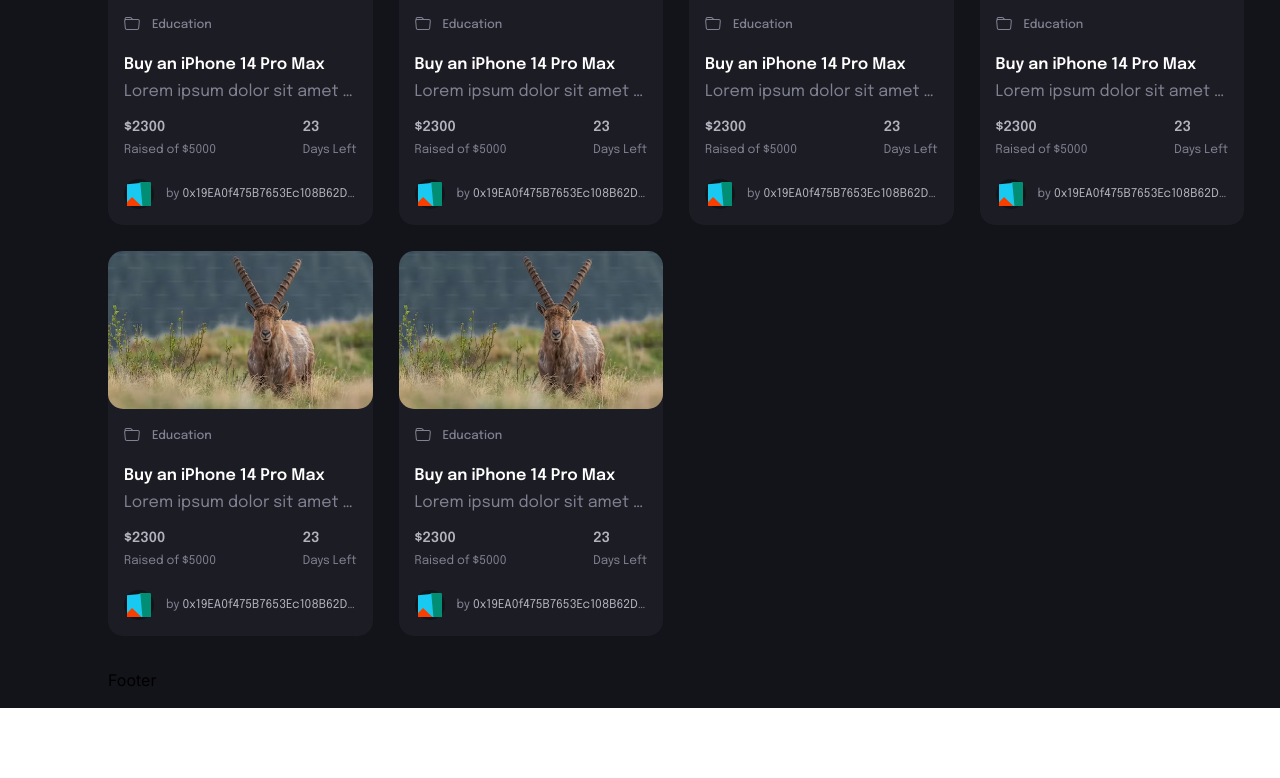
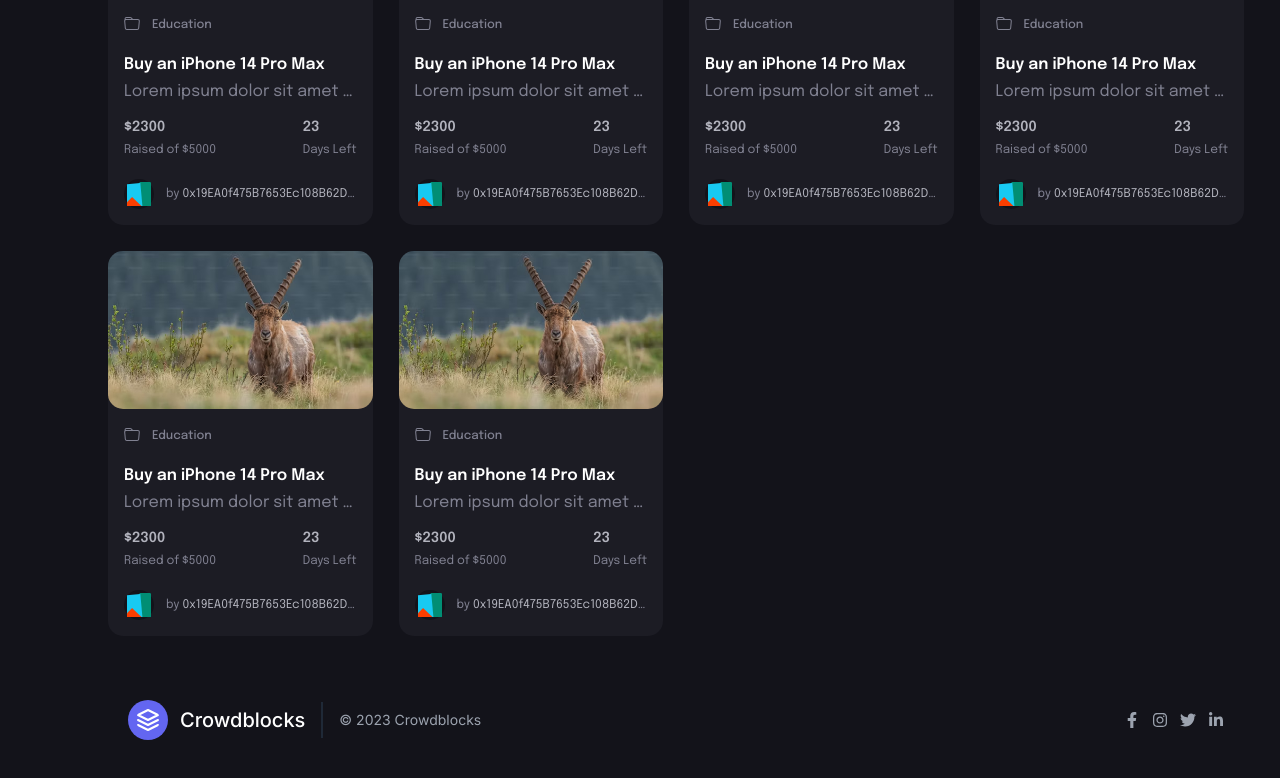
Before and after one commit to anoopraju31/crowdblocks, a Next.js app: page /profile in a window 1280 px wide. Shown: the part 1129-1907 px from the top of the page. Before the commit the page ends 1837 px from the top, so only its background shows below. Built offline with nearby package versions, Linux system fonts and the light colour scheme.

Commit message:
Footer styled

```diff
--- a/src/app/components/Footer.tsx
+++ b/src/app/components/Footer.tsx
@@ -1,7 +1,61 @@
 import React from 'react'
+import {
+	FaFacebookF,
+	FaTwitter,
+	FaInstagram,
+	FaLinkedinIn,
+} from 'react-icons/fa'
 
 const Footer = () => {
-	return <div>Footer</div>
+	return (
+		<footer className='text-[#808191]'>
+			<div className='container px-5 py-8 mx-auto flex items-center sm:flex-row flex-col'>
+				<a className='flex title-font font-medium items-center md:justify-start justify-center text-white'>
+					<svg
+						xmlns='http://www.w3.org/2000/svg'
+						fill='none'
+						stroke='currentColor'
+						stroke-linecap='round'
+						stroke-linejoin='round'
+						stroke-width='2'
+						className='w-10 h-10 text-white p-2 bg-indigo-500 rounded-full'
+						viewBox='0 0 24 24'>
+						<path d='M12 2L2 7l10 5 10-5-10-5zM2 17l10 5 10-5M2 12l10 5 10-5'></path>
+					</svg>
+					<span className='ml-3 text-xl'>Crowdblocks</span>
+				</a>
+				<p className='text-sm text-gray-400 sm:ml-4 sm:pl-4 sm:border-l-2 sm:border-gray-800 sm:py-2 sm:mt-0 mt-4'>
+					© 2023 Crowdblocks
+				</p>
+				<span className='inline-flex sm:ml-auto sm:mt-0 mt-4 justify-center sm:justify-start'>
+					<a
+						className='text-gray-400'
+						href='https://www.facebook.com'
+						target='_blank'>
+						<FaFacebookF />
+					</a>
+					<a
+						className='ml-3 text-gray-400'
+						href='https://www.instagram.com'
+						target='_blank'>
+						<FaInstagram />
+					</a>
+					<a
+						className='ml-3 text-gray-400'
+						href='https://www.twitter.com'
+						target='_blank'>
+						<FaTwitter />
+					</a>
+					<a
+						className='ml-3 text-gray-400'
+						href='https://www.linkedin.com'
+						target='_blank'>
+						<FaLinkedinIn />
+					</a>
+				</span>
+			</div>
+		</footer>
+	)
 }
 
 export default Footer
```
